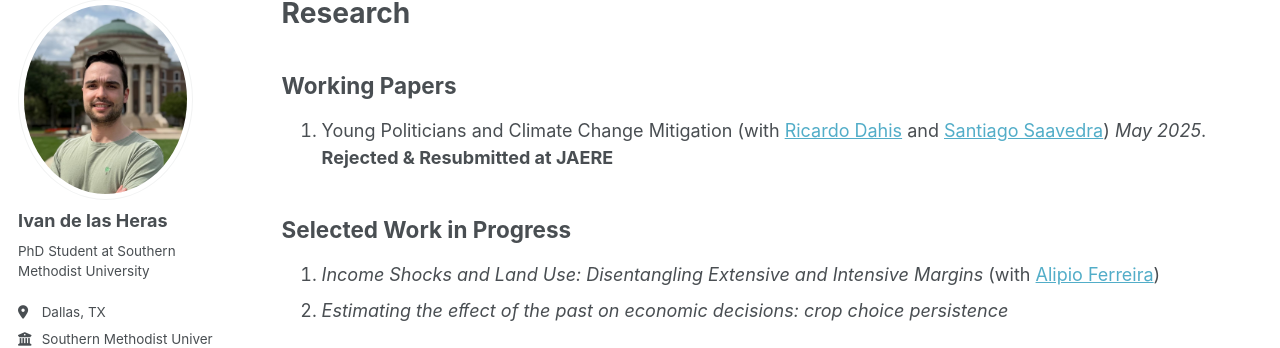
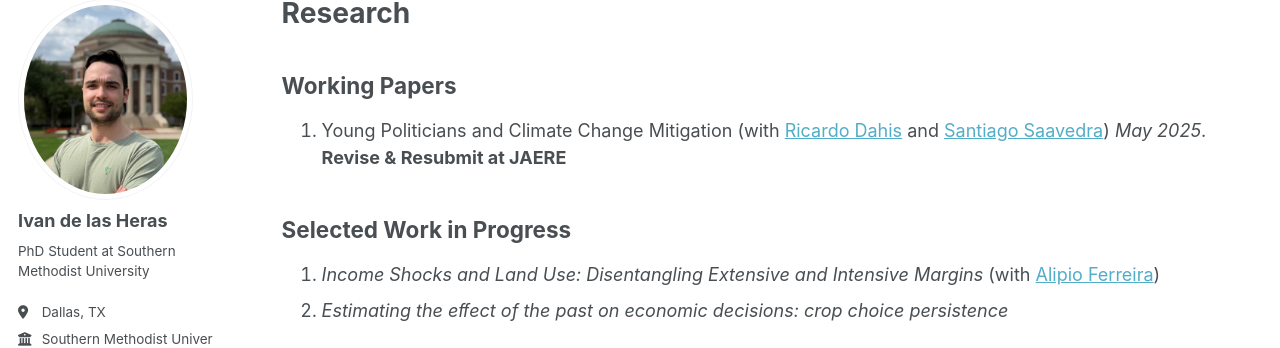
Before and after one commit to ivandelasheras/ivandelasheras.github.io, a Jekyll site: the page built from _pages/publications.md, in a window 1280 px wide. Shown: the part 100-448 px from the top of the page. Built offline with Jekyll 4.4.1, drawn with Linux system fonts in a browser that asks for light colours.

Commit message:
update publications

```diff
--- a/_pages/publications.md
+++ b/_pages/publications.md
@@ -11,7 +11,7 @@ author_profile: true
 
 ## Working Papers
 
-1. Young Politicians and Climate Change Mitigation (with [Ricardo Dahis](https://www.ricardodahis.com) and [Santiago Saavedra](https://sites.google.com/view/santiago-saavedra)) _May 2025_. **Rejected & Resubmitted at JAERE**
+1. Young Politicians and Climate Change Mitigation (with [Ricardo Dahis](https://www.ricardodahis.com) and [Santiago Saavedra](https://sites.google.com/view/santiago-saavedra)) _May 2025_. **Revise & Resubmit at JAERE**
 
 ## Selected Work in Progress
 
```
